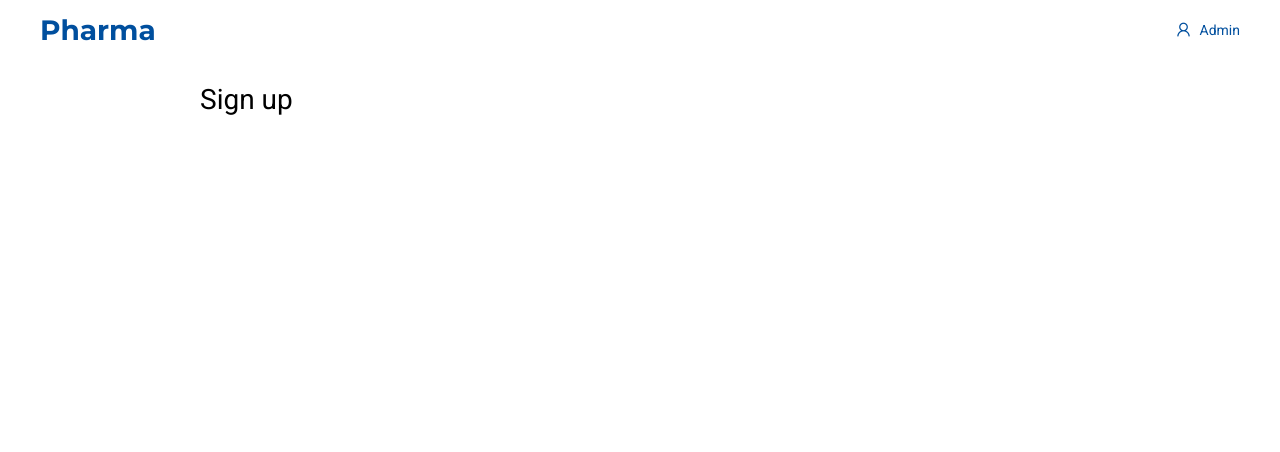
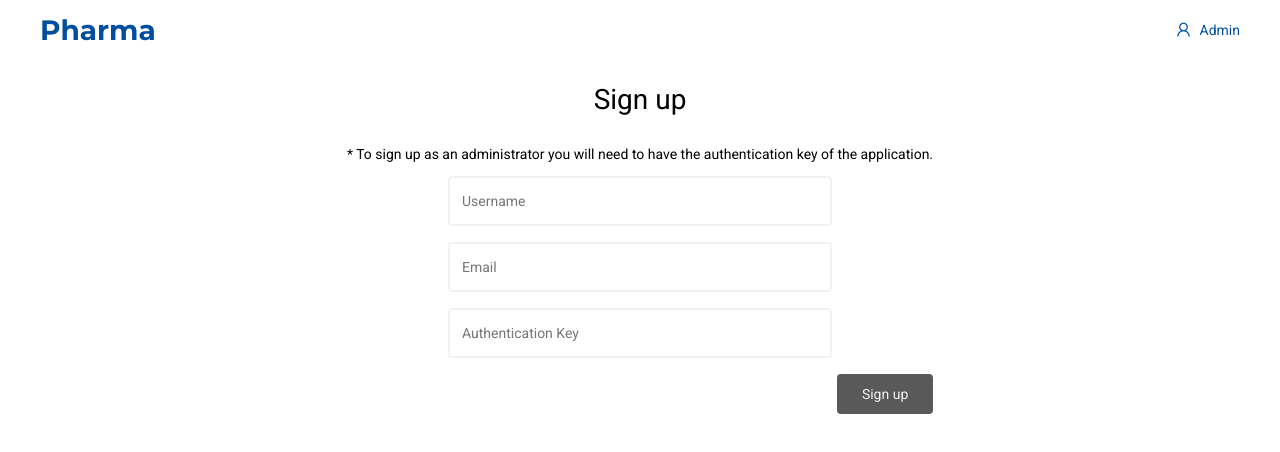
Before and after one commit to peter-yhc/pharma-web, a React (Create React App) app: page /signup in a window 1280 px wide. Shown: the top 452 px of the page. Built offline with nearby package versions, Linux system fonts and the light colour scheme.

Commit message:
Flesh out html for sign up page.

```diff
--- a/src/authentication/login/LoginPage.jsx
+++ b/src/authentication/login/LoginPage.jsx
@@ -1,8 +1,10 @@
 import React, { useReducer, useState } from 'react';
 import { login } from 'api/PharmaApi';
 import { Redirect } from 'react-router-dom';
-import { Input, LoadingButton, PageTitle } from 'common';
-import styles from 'authentication/login/LoginPage.module.css';
+import {
+  Input, LoadingButton, PageTitle, Button,
+} from 'common';
+import styles from 'authentication/login/LoginPage.module.scss';
 
 function reducer(state, action) {
   switch (action.state) {
@@ -63,9 +65,9 @@ const LoginPage = () => {
                 <LoadingButton className={styles.loadingButton}>Loading</LoadingButton>
               )
               : (
-                <button className={styles.signInButton} type="submit" disabled={!username && !password}>
+                <Button className={styles.signInButton} type="submit" disabled={!username && !password}>
                   Sign in
-                </button>
+                </Button>
               )}
           </form>
         </section>
--- a/src/authentication/login/LoginPage.module.css
+++ b/src/authentication/login/LoginPage.module.scss
@@ -13,20 +13,6 @@
 
 .signInButton {
     margin-left: auto;
-    padding: 12px;
-    width: 96px;
-    background-color: var(--theme-color);
-    border: none;
-    border-radius: 4px;
-    color: var(--color-white);
-}
-
-.signInButton:hover {
-    background-color: var(--theme-color-darker);
-}
-
-.signInButton:disabled {
-    background-color: var(--color-dark);
 }
 
 .loadingButton {
--- a/src/authentication/signup/SignupPage.jsx
+++ b/src/authentication/signup/SignupPage.jsx
@@ -1,13 +1,45 @@
-import React from 'react';
-import { PageTitle } from 'common';
+import React, { useState, useRef, useEffect } from 'react';
+import { Input, PageTitle, Button } from 'common';
+import styles from './SignupPage.module.scss';
 
 const SignupPage = () => {
-  console.log('signup');
+  const [username, setUsername] = useState(undefined);
+  const [email, setEmail] = useState(undefined);
+  const [authKey, setAuthKey] = useState(undefined);
+  const [disabled, setDisabled] = useState(true);
+  const formRef = useRef();
+
+  const handleUsernameChange = (e) => {
+    setUsername(e.target.value);
+  };
+
+  const handleEmailChange = (e) => {
+    setEmail(e.target.value);
+  };
+
+  const handleAuthKeyChange = (e) => {
+    setAuthKey(e.target.value);
+  };
+
+  useEffect(() => {
+    const anyFieldsEmpty = (!username || !email || !authKey);
+    const invalidForm = (formRef.current && !formRef.current.checkValidity());
+    setDisabled(anyFieldsEmpty || invalidForm);
+  }, [username, email, authKey]);
 
   return (
-    <>
+    <section className={styles.page}>
       <PageTitle>Sign up</PageTitle>
-    </>
+      <form className={styles.form} ref={formRef}>
+        <p>
+          * To sign up as an administrator you will need to have the authentication key of the application.
+        </p>
+        <Input type="text" placeholder="Username" onChange={handleUsernameChange} required />
+        <Input type="email" placeholder="Email" onChange={handleEmailChange} required />
+        <Input type="password" placeholder="Authentication Key" onChange={handleAuthKeyChange} required />
+        <Button className={styles.signupButton} type="submit" disabled={disabled}>Sign up</Button>
+      </form>
+    </section>
   );
 };
 
--- /dev/null
+++ b/src/authentication/signup/SignupPage.module.scss
@@ -0,0 +1,16 @@
+.page {
+    display: flex;
+    flex-direction: column;
+    align-items: center;
+}
+
+.form {
+    display: flex;
+    flex-direction: column;
+    align-items: center;
+    position: relative;
+}
+
+.signupButton {
+    margin-left: auto;
+}
--- /dev/null
+++ b/src/common/Button.jsx
@@ -0,0 +1,16 @@
+/* eslint-disable react/button-has-type */
+import React from 'react';
+import styles from './Button.module.scss';
+
+const Button = ({
+  type,
+  disabled,
+  className,
+  children,
+}) => (
+  <button className={[styles.button, className].join(' ')} type={type} disabled={disabled}>
+    {children}
+  </button>
+);
+
+export default Button;
--- /dev/null
+++ b/src/common/Button.module.scss
@@ -0,0 +1,16 @@
+.button {
+  padding: 12px;
+  width: 96px;
+  background-color: var(--theme-color);
+  border: none;
+  border-radius: 4px;
+  color: var(--color-white);
+}
+
+.button:hover {
+  background-color: var(--theme-color-darker);
+}
+
+.button:disabled {
+  background-color: var(--color-dark);
+}
--- a/src/common/Input.jsx
+++ b/src/common/Input.jsx
@@ -1,8 +1,10 @@
 import React from 'react';
 import styles from './Input.module.scss';
 
-const Input = ({ type, placeholder, onChange }) => (
-  <input className={styles.input} type={type} onChange={onChange} placeholder={placeholder}/>
+const Input = ({
+  type, placeholder, onChange, required,
+}) => (
+  <input className={styles.input} type={type} onChange={onChange} placeholder={placeholder} required={required} />
 );
 
 export default Input;
--- a/src/common/index.js
+++ b/src/common/index.js
@@ -1,9 +1,11 @@
 import Input from './Input';
 import LoadingButton from './LoadingButton';
+import Button from './Button';
 import PageTitle from './PageTitle';
 
 export {
   Input,
+  Button,
   LoadingButton,
   PageTitle,
 };
```
Also changed, not shown: .eslintrc.js.
